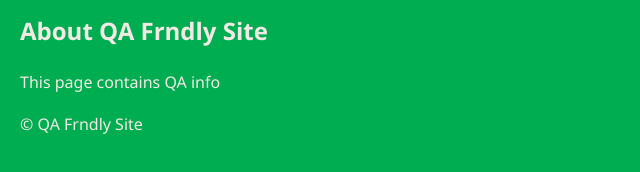
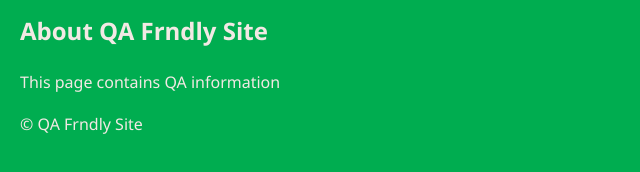
Before and after one commit to ponyboycurtis1268/cherryvalance, a plain HTML site: page site/about.html in a window 1280 px wide. Shown: the part 166-338 px from the top of the page, 0-640 px from the left. Drawn offline with Linux system fonts and the light colour scheme.

Commit message:
"page publish test"

```diff
--- a/site/about.html
+++ b/site/about.html
@@ -16,7 +16,7 @@
         </nav>
     </header>
     <H2>About QA Frndly Site</H2>
-    <p>This page contains QA info</p>
+    <p>This page contains QA information</p>
     <footer>
         <p>&copy; QA Frndly Site</p>
     </footer>
```
